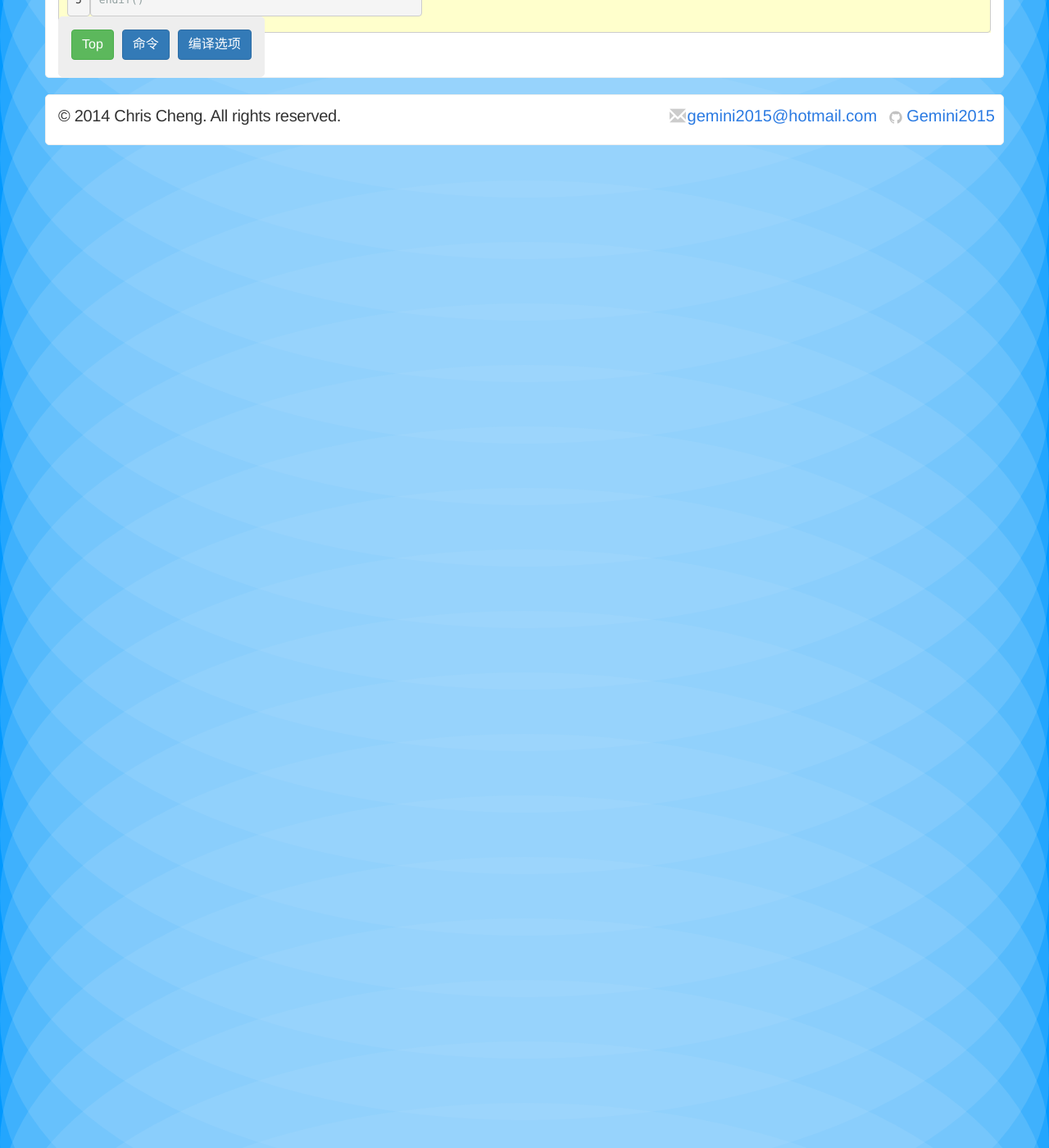
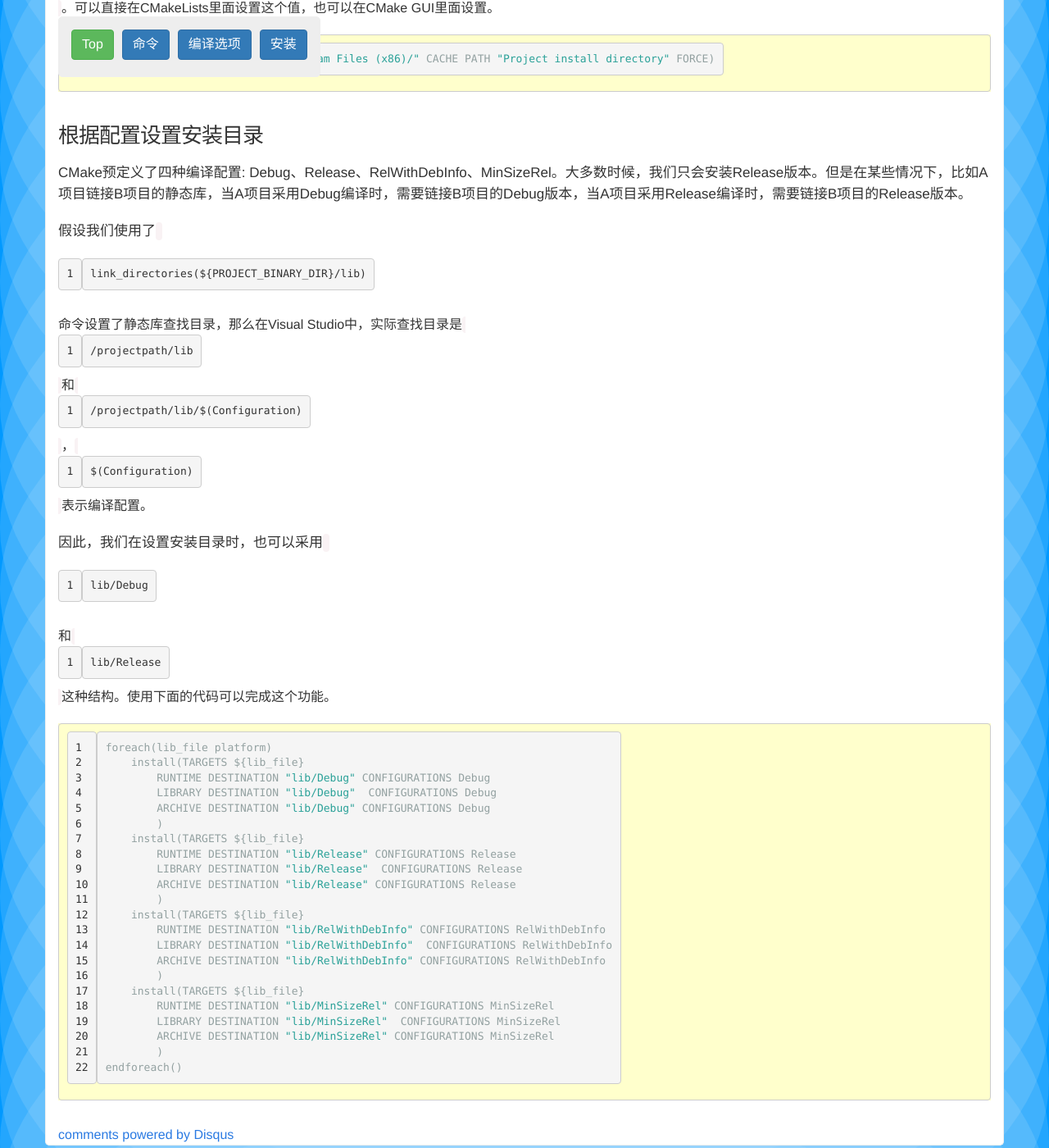
Before and after one commit to Gemini2015/gemini2015.github.io, a Jekyll site: the page built from _posts/2015-01-22-cmake-experience.markdown, in a window 1280 px wide and 1400 px high, scrolled down 4832 px. Shown: the whole window at 82% size. Built offline with Jekyll 4.4.1, drawn with Linux system fonts in a browser that asks for light colours; nearby versions of some CDN libraries; comment, search, counter and statistics services are not loaded; a style sheet for code colours, icons or effects is not loaded; some of the changed text lies outside the part shown.

Commit message:
update cmake experience

````diff
--- a/_posts/2015-01-22-cmake-experience.markdown
+++ b/_posts/2015-01-22-cmake-experience.markdown
@@ -94,13 +94,6 @@ configure_file(
 
 ## 编译选项
 
-### 设置安装路径前缀
-使用`install`命令安装项目的时候，如果路径给出的是**全路径**，那么会直接使用这个路径，如果给出的是相对路径，那么会加上`CMAKE_INSTALL_PREFIX`，默认情况下这个值为`C:/Program Files (x86)`。可以直接在CMakeLists里面设置这个值，也可以在CMake GUI里面设置。
-
-```
-set(CMAKE_INSTALL_PREFIX "D:/Program Files (x86)/" CACHE PATH "Project install directory" FORCE)
-```
-
 ### Linux使用 C++ 11
 在Linux下编译下面的代码时出错。
 
@@ -133,3 +126,44 @@ SET(CMAKE_CXX_FLAGS "${CMAKE_CXX_FLAGS} /wd4819")
 
 endif()
 ```
+
+## 安装
+
+### 设置安装路径前缀
+使用`install`命令安装项目的时候，如果路径给出的是**全路径**，那么会直接使用这个路径，如果给出的是相对路径，那么会加上`CMAKE_INSTALL_PREFIX`，默认情况下这个值为`C:/Program Files (x86)`。可以直接在CMakeLists里面设置这个值，也可以在CMake GUI里面设置。
+
+```
+set(CMAKE_INSTALL_PREFIX "D:/Program Files (x86)/" CACHE PATH "Project install directory" FORCE)
+```
+
+### 根据配置设置安装目录
+CMake预定义了四种编译配置: Debug、Release、RelWithDebInfo、MinSizeRel。大多数时候，我们只会安装Release版本。但是在某些情况下，比如A项目链接B项目的静态库，当A项目采用Debug编译时，需要链接B项目的Debug版本，当A项目采用Release编译时，需要链接B项目的Release版本。
+
+假设我们使用了`link_directories(${PROJECT_BINARY_DIR}/lib)`命令设置了静态库查找目录，那么在Visual Studio中，实际查找目录是`/projectpath/lib`和`/projectpath/lib/$(Configuration)`，`$(Configuration)`表示编译配置。
+
+因此，我们在设置安装目录时，也可以采用`lib/Debug`和`lib/Release`这种结构。使用下面的代码可以完成这个功能。
+
+```
+foreach(lib_file platform)
+	install(TARGETS ${lib_file}
+		RUNTIME DESTINATION "lib/Debug" CONFIGURATIONS Debug
+		LIBRARY DESTINATION "lib/Debug"  CONFIGURATIONS Debug
+		ARCHIVE DESTINATION "lib/Debug" CONFIGURATIONS Debug
+		)
+	install(TARGETS ${lib_file}
+		RUNTIME DESTINATION "lib/Release" CONFIGURATIONS Release
+		LIBRARY DESTINATION "lib/Release"  CONFIGURATIONS Release
+		ARCHIVE DESTINATION "lib/Release" CONFIGURATIONS Release
+		)
+	install(TARGETS ${lib_file}
+		RUNTIME DESTINATION "lib/RelWithDebInfo" CONFIGURATIONS RelWithDebInfo
+		LIBRARY DESTINATION "lib/RelWithDebInfo"  CONFIGURATIONS RelWithDebInfo
+		ARCHIVE DESTINATION "lib/RelWithDebInfo" CONFIGURATIONS RelWithDebInfo
+		)
+	install(TARGETS ${lib_file}
+		RUNTIME DESTINATION "lib/MinSizeRel" CONFIGURATIONS MinSizeRel
+		LIBRARY DESTINATION "lib/MinSizeRel"  CONFIGURATIONS MinSizeRel
+		ARCHIVE DESTINATION "lib/MinSizeRel" CONFIGURATIONS MinSizeRel
+		)
+endforeach()
+```
````
